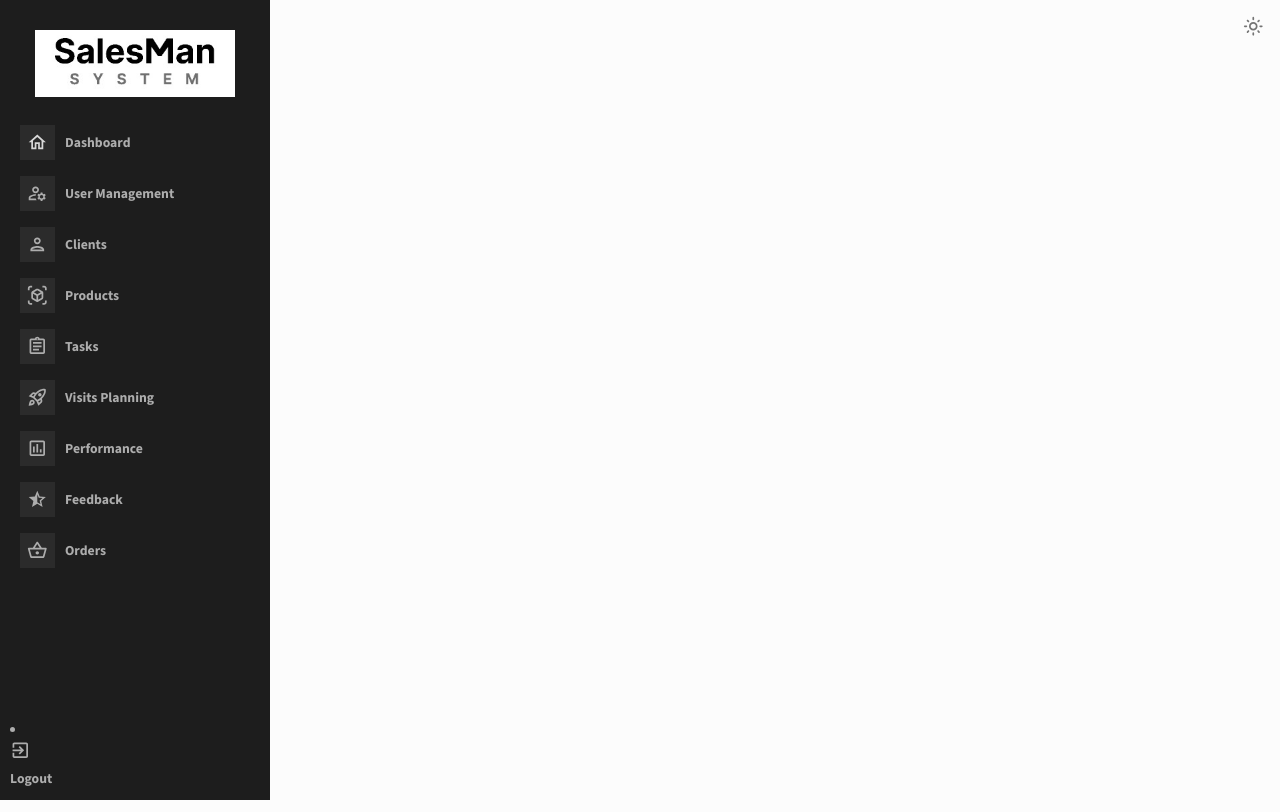
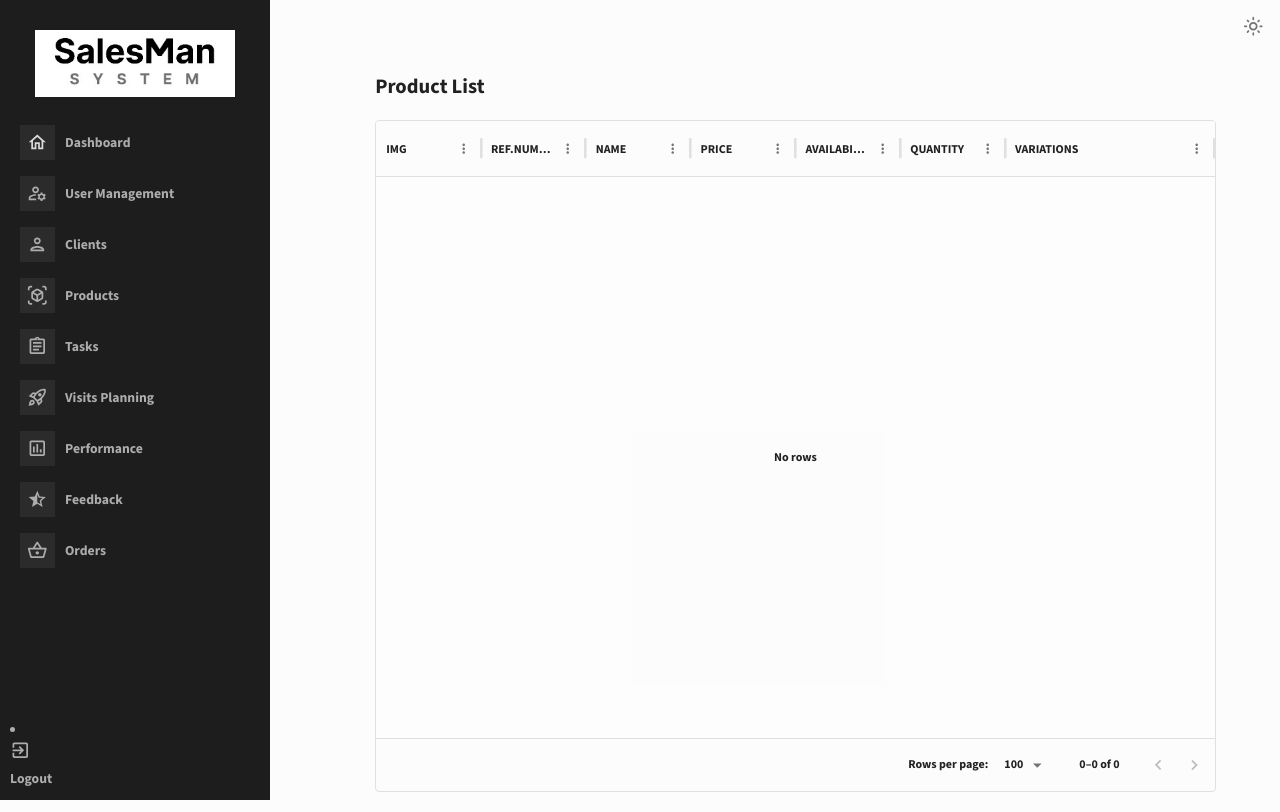
Before and after one commit to Earl006/Salesman-dashboard, a React (Vite) app: page /products in a window 1280 px wide. Built offline with nearby package versions, Linux system fonts and the light colour scheme.

Commit message:
products

```diff
--- a/src/App.jsx
+++ b/src/App.jsx
@@ -5,7 +5,7 @@ import Login from './components/Login';
 import Sidebar from './components/Sidebar';
 import UserManagement from './UserManagement/UserManagement';
 import Clients from './Clients/Clients';
-// import Products from './Products/Products';
+import Products from './Products/Products';
 // import Orders from './Orders/Orders';
 // import Performance from './Performance/Performance';
 // import Feedback from './Feedback/Feedback';
@@ -29,9 +29,9 @@ function App() {
             <Routes>
             {/* <Route path="/" element={<Dashboard />} /> */}
             <Route path="/manage-users" element={<UserManagement />} />
-             <Route path="/clients" element={<Clients />} />
-            {/*<Route path="/products" element={<Products />} />
-            <Route path="/tasks" element={<TaskManagement />} />
+            <Route path="/clients" element={<Clients />} />
+            <Route path="/products" element={<Products />} />
+            {/* <Route path="/tasks" element={<TaskManagement />} />
             <Route path="/visits" element={<VisitPlanning />} />
             <Route path="/performance" element={<Performance />} />
             <Route path="/feedback" element={<Feedback />} />
--- a/src/Clients/Clients.jsx
+++ b/src/Clients/Clients.jsx
@@ -25,9 +25,9 @@ const Clients = () => {
         <Box sx={{ display: 'flex', width: '100%' }}>
             <Sidebar />
             <Box sx={{ flex: 1, marginLeft: '250px', padding: '20px' }}>
-                <Typography variant="h4">Clients List Display</Typography>
+                <Typography variant="h5">Clients List Display</Typography>
                 {/* <Typography variant="subtitle1">User List Display</Typography> */}
-                <Box sx={{ width: '100%', height: 'calc(100vh - 128px)', marginTop: '20px' }}>
+                <Box sx={{ width: '95%', height: 'calc(100vh - 128px)', marginTop: '20px' }}>
                     <DataGrid rows={rows} columns={columns} />
                 </Box>
             </Box>
--- a/src/Products/Products.jsx
+++ b/src/Products/Products.jsx
@@ -0,0 +1,38 @@
+import { Box, Typography, useTheme } from "@mui/material";
+import { DataGrid } from "@mui/x-data-grid";
+import { tokens } from "../theme";
+import Sidebar from "../components/Sidebar";
+
+
+const Products = () => {
+    const theme = useTheme();
+    const colors = tokens(theme.palette.colorMode);
+
+    const columns = [
+        { field: "img", headerName: "IMG", flex: 0.5, cellClassName: "name-column--cell" },
+        { field: "ref.number", headerName: "REF.NUMBER", flex: 0.5 },
+        { field: "name", headerName: "NAME", flex: 0.5 },
+        { field: "price", headerName: "PRICE", flex: 0.5 },
+        { field: "availability", headerName: "AVAILABILITY", flex: 0.5 },
+        { field: "quantity", headerName: "QUANTITY", flex: 0.5 },
+        { field: "variations", headerName: "VARIATIONS", flex: 1 },
+
+    ];
+
+    const rows = []; // Assuming you have data for rows
+
+    return (
+        <Box sx={{ display: 'flex', width: '100%' }}>
+            <Sidebar />
+            <Box sx={{ flex: 1, marginLeft: '250px', padding: '20px' }}>
+                <Typography variant="h5">Product List </Typography>
+                {/* <Typography variant="subtitle1">User List Display</Typography> */}
+                <Box sx={{ width: '95%', height: 'calc(100vh - 128px)', marginTop: '20px' }}>
+                    <DataGrid rows={rows} columns={columns} />
+                </Box>
+            </Box>
+        </Box>
+    );
+};
+
+export default Products;
--- a/src/UserManagement/UserManagement.jsx
+++ b/src/UserManagement/UserManagement.jsx
@@ -24,9 +24,9 @@ const UserManagement = () => {
         <Box sx={{ display: 'flex', width: '100%' }}>
             <Sidebar />
             <Box sx={{ flex: 1, marginLeft: '250px', padding: '20px' }}>
-                <Typography variant="h4">User Management</Typography>
+                <Typography variant="h5">User Management</Typography>
                 <Typography variant="subtitle1">User List Display</Typography>
-                <Box sx={{ width: '100%', height: 'calc(100vh - 128px)', marginTop: '20px' }}>
+                <Box sx={{ width: '95%', height: 'calc(100vh - 128px)', marginTop: '15px' }}>
                     <DataGrid rows={rows} columns={columns} />
                 </Box>
             </Box>
```
